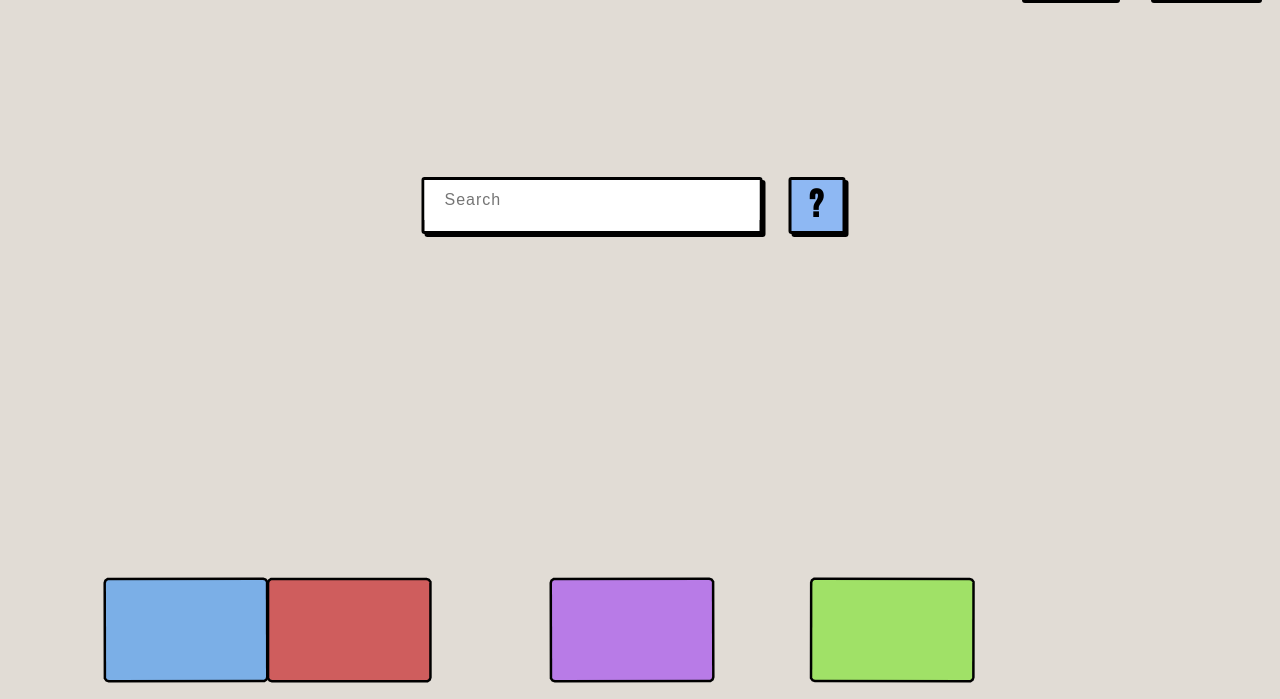
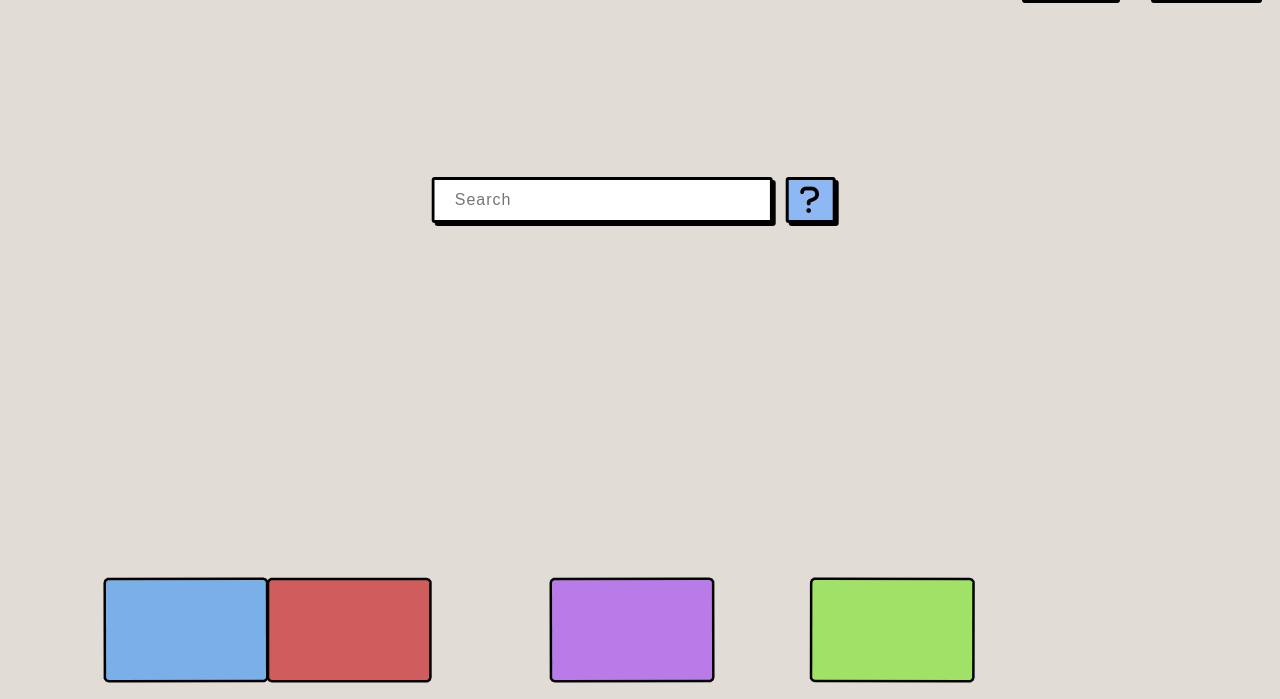
Before and after one commit to JmThrCreator/gravity-gallery-system, a Flask app: page / in a window 1280 px wide. Shown: the part 73-772 px from the top of the page. Run offline with Flask 2, Linux system fonts and the light colour scheme; some libraries are stand-ins or nearby versions; some web fonts are replaced.

Commit message:
fixed UI issues

```diff
--- a/app/templates/auth/login.html
+++ b/app/templates/auth/login.html
@@ -34,6 +34,9 @@
         filter: brightness(0.9);
     }
     #home {
+        display:flex;
+        justify-content: center;
+        align-items: center;
         background-color: #7bafe7;
         width: 4vw
     }
@@ -48,9 +51,6 @@
             height: 30px;
         }
         #home {
-            display:flex;
-            justify-content: center;
-            align-items: center;
 
             background-color: #7bafe7;
             width: 30px;
--- a/app/templates/index.html
+++ b/app/templates/index.html
@@ -150,9 +150,11 @@
     }
     #help-button{
         position: relative;
-        margin: 0 1vw 0 2vw;
-        border: none;
+        display:flex;
+        justify-content: center;
+        align-items: center;
 
+        margin: 0 1vw 0 1vw;
         font-family: 'Bebas Neue', cursive;
         letter-spacing: 2px;
         border-radius: 3px;
@@ -160,10 +162,12 @@
         box-shadow: 3px 3px 0px rgba(0,0,0,1);
         border: 3px solid rgb(0, 0, 0);
 
-        padding: 0 2vh 0 2vh;
-        padding:none;
         line-height: 0px;
+        width: 50px;
         background-color: #8eb8f3;
+
+        font-size: 30px;
+
     }
     #help-button:hover{
         cursor: pointer;
@@ -228,10 +232,9 @@
         .autocom-box {
             font-size:14px;
         }
-    }
-    @media screen and (min-width: 801px){
         #help-button{
-            width:4.5vw;
+            left: 10px;
+            font-size: 23px;
         }
     }
 
@@ -258,6 +261,6 @@
                 <input type="text" id="search-input" name="search" placeholder="Search" autocomplete="off">
                 <div class="autocom-box"></div>
             </div>
-            <button id="help-button" type="button" name="help"><h1>?</h1></button>
+            <button id="help-button" type="button" name="help"><i class="fa-solid fa-question"></i></button>
         </div>
 {% endblock %}
```
Also changed, not shown: app/templates/auth/signup.html (+5 -3 lines).
